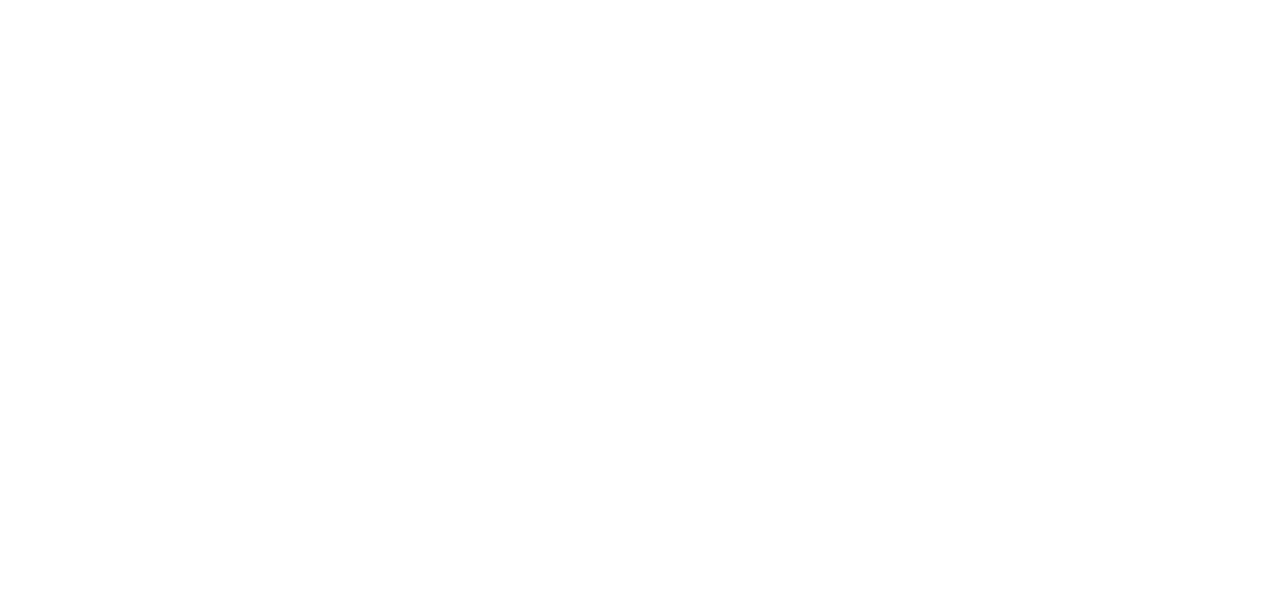
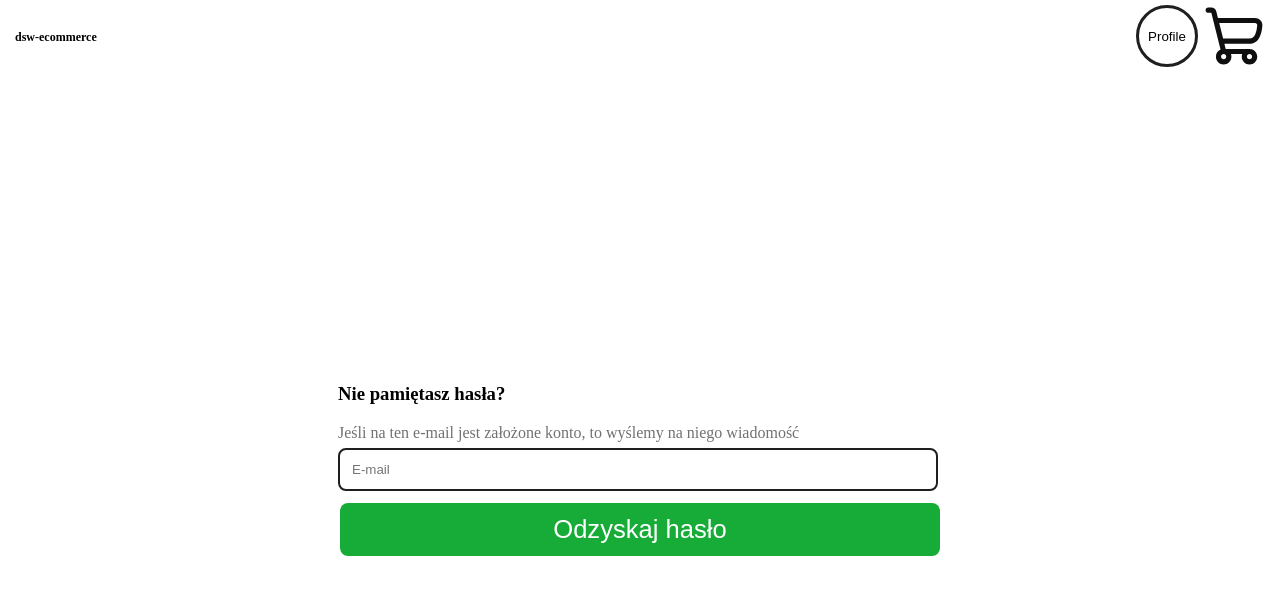
Before and after one commit to Listwas/dsw-ecommerce, a React (Vite) app in the folder frontend/: page /password_reset in a window 1280 px wide. Before the commit this address had no page. Shown: the top 594 px of the page. Built offline with nearby package versions, Linux system fonts and the light colour scheme.

Commit message:
feat: Password recovery page

```diff
--- a/frontend/src/App.jsx
+++ b/frontend/src/App.jsx
@@ -5,7 +5,7 @@
 //import Delivery from './pages/Delivery'
 import Homepage from './pages/Homepage'
 import Login from './pages/Login'
-//import PasswordReset from './pages/PasswordReset'
+import PasswordReset from './pages/PasswordReset'
 import ProductDetails from './pages/ProductDetails'
 import Register from './pages/Register'
 //import Summary from './pages/Summary'
@@ -22,6 +22,7 @@
                 <Route path="/product_details" element={<ProductDetails />} />
                 <Route path="/login" element={<Login />} />
                 <Route path="/register" element={<Register />} />
+                <Route path='/password_reset' element={<PasswordReset />} />
             </Routes>
         </>
     )
--- a/frontend/src/pages/PasswordReset.jsx
+++ b/frontend/src/pages/PasswordReset.jsx
@@ -0,0 +1,21 @@
+import NavBar from '../components/NavBar'
+import styles from '../styles/Login.module.css'
+import InputField from '../components/InputField'
+import Button from '../components/Button'
+import { Link } from 'react-router-dom'
+
+export default function PasswordReset() {
+    return (
+        <>
+            <NavBar />
+            <div className={styles.center}>
+                <div className={styles.wrapper}>
+                    <h3> Nie pamiętasz hasła? </h3>
+                    <span className={styles.support_text}> Jeśli na ten e-mail jest założone konto, to wyślemy na niego wiadomość </span>
+                    <InputField width={600} placeholder='E-mail' />
+                    <Button width={600} placeholder='Odzyskaj hasło' />
+                </div>
+            </div>
+        </>
+    )
+}
--- a/frontend/src/styles/Login.module.css
+++ b/frontend/src/styles/Login.module.css
@@ -24,3 +24,7 @@
     justify-content: space-between;
     width: 100%
 }
+
+.support_text {
+    color: #717171
+}
```
